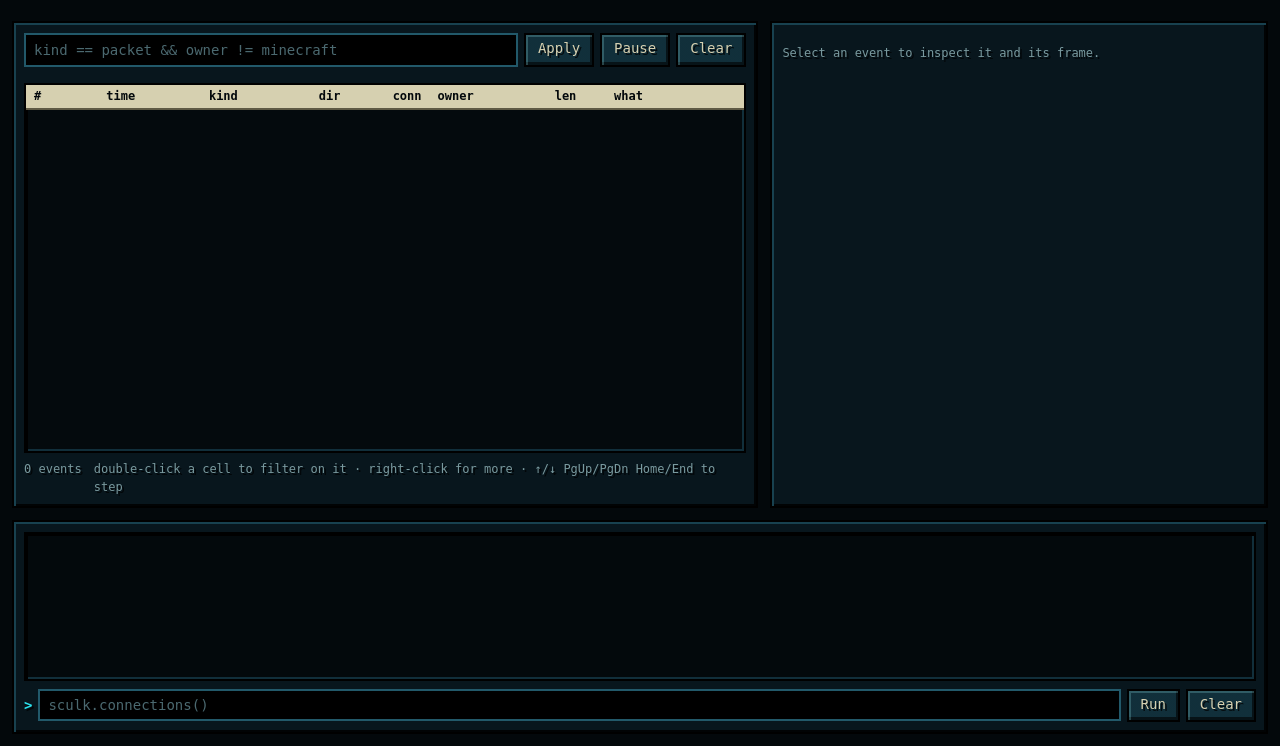
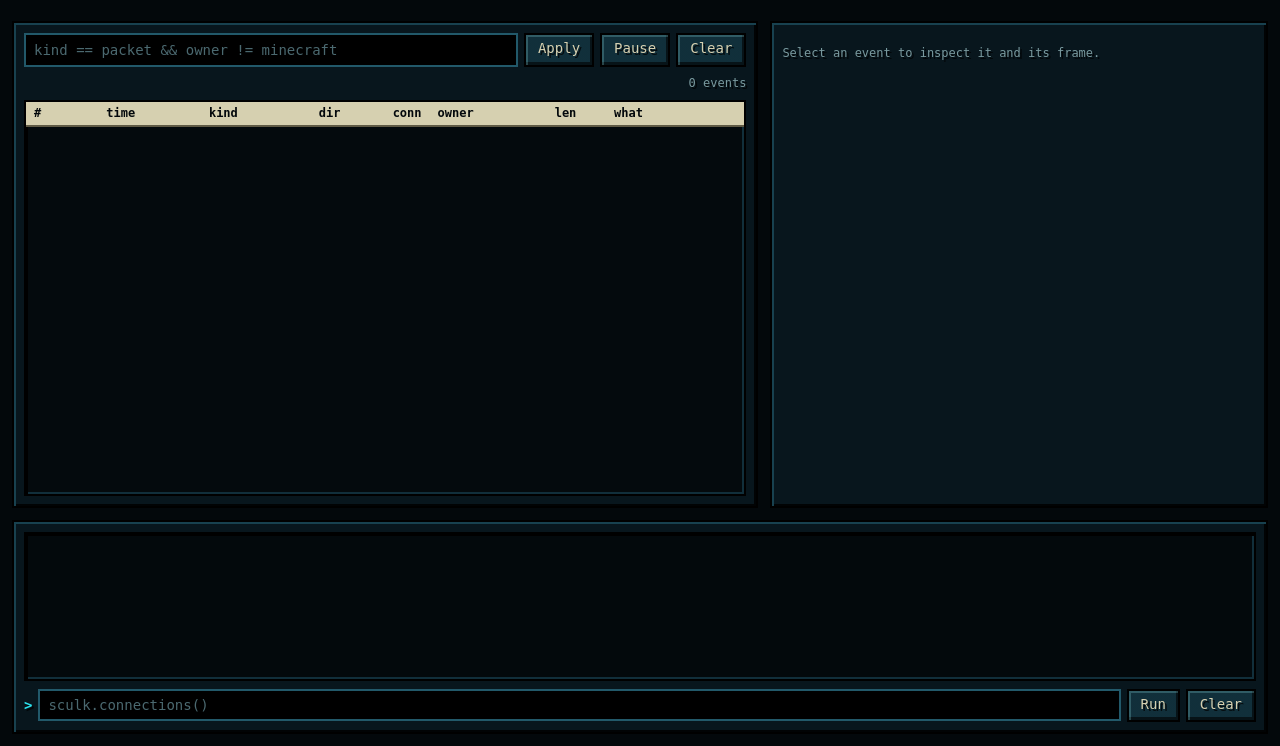
Before and after one commit to schlarpc/sculk, a website: page web/static/index.html in a window 1280 px wide. Shown: the part 54-800 px from the top of the page. Drawn offline with Linux system fonts and the light colour scheme; files that its build step writes are made by us from their sources; a web font is replaced by a local one.

Commit message:
Events table: no instructions under it; the count sits above it
The footer's key hints wrapped, and the count grew a 'held while the
pointer is over the rows' note on hover, so the table reflowed under the
pointer. The hints are gone; the count (and 'show all') is right-aligned
on the presets row with room reserved for it, and 'held' is now a short
suffix with the explanation in its tooltip.

```diff
--- a/web/static/index.html
+++ b/web/static/index.html
@@ -43,7 +43,7 @@
         <button type="button" id="pause">Pause</button>
         <button type="button" id="clear">Clear</button>
       </form>
-      <div id="presets" class="presets"></div>
+      <div class="presets-row"><div id="presets" class="presets"></div><span class="table-count"><button id="show-all" class="link" type="button" hidden></button><span id="count">0 events</span></span></div>
       <div id="filter-error" class="filter-error" role="alert" hidden></div>
       <div id="table-wrap" class="table-wrap" tabindex="0">
         <table class="events-table">
@@ -56,7 +56,6 @@
           <tbody id="rows"></tbody>
         </table>
       </div>
-      <div class="table-foot"><span><span id="count">0 events</span> <button id="show-all" class="link" type="button" hidden></button></span><span class="hint">double-click a cell to filter on it · right-click for more · ↑/↓ PgUp/PgDn Home/End to step</span></div>
     </section>
 
     <section class="panel detail" aria-label="Event detail">
--- a/web/static/style.css
+++ b/web/static/style.css
@@ -255,6 +255,10 @@ input.invalid { border-color: var(--red); }
 .filter input { flex: 1; }
 
 .presets { display: flex; flex-wrap: wrap; gap: 6px; }
+/* The presets, then the event count right-aligned on their last line; it never wraps, so the table never moves. */
+.presets-row { display: flex; align-items: flex-end; gap: 12px; }
+.presets-row .presets { flex: 1; }
+.table-count { display: flex; justify-content: flex-end; min-width: 24ch; gap: 8px; white-space: nowrap; font-size: 12px; color: var(--text-dim); }
 .chip {
   font-size: 12px;
   padding: 1px 8px 3px;
@@ -369,15 +373,8 @@ button.link:hover { color: var(--glow-hot); background: none; }
 .a-drop .c-dir { color: var(--red); }
 .a-drop .c-summary { color: var(--red); text-decoration: line-through; text-decoration-thickness: 2px; }
 
-.table-foot > span:first-child { white-space: nowrap; }
 #count.scanning { color: var(--glow); }
-.table-foot {
-  display: flex;
-  justify-content: space-between;
-  gap: 12px;
-  font-size: 12px;
-  color: var(--text-dim);
-}
+#count.held::after { content: " · held"; }
 
 /* ---- detail ---- */
 
```
Also changed, not shown: web/src/main.ts (+7 -5 lines).
